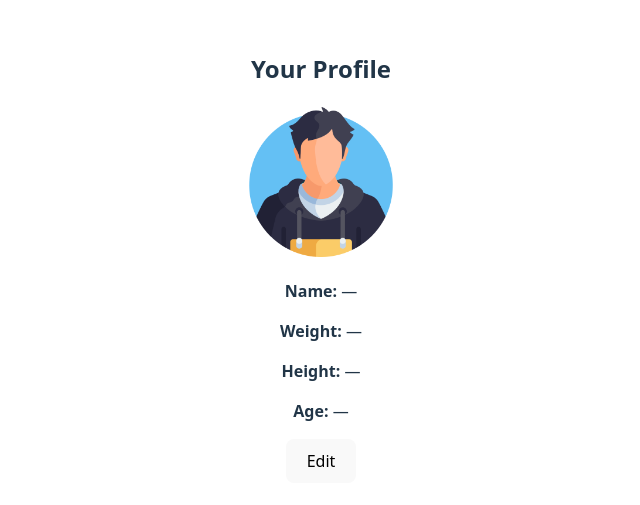
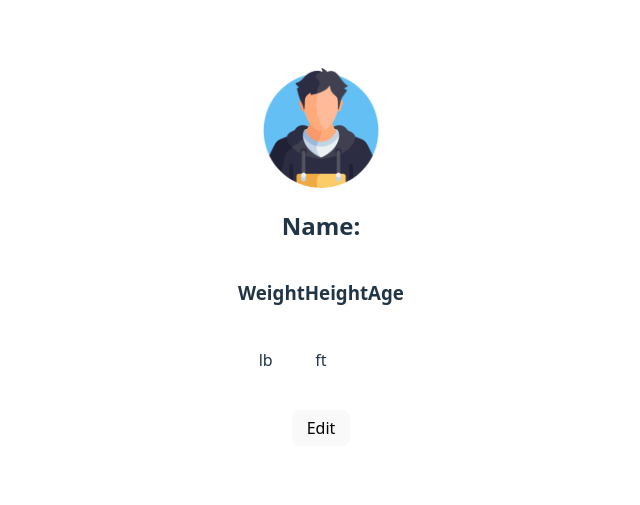
Before and after one commit to BibhasShris/Fitness-Tracker, a React (Vite) app in the folder Fit-Journey/: page / in a window 1280 px wide. Shown: the part 143-648 px from the top of the page, without its empty margins (319-959 px from the left). Built offline with nearby package versions, Linux system fonts and the light colour scheme.

Commit message:
profile css

```diff
--- a/Fit-Journey/src/Components/Profile.css
+++ b/Fit-Journey/src/Components/Profile.css
@@ -0,0 +1,36 @@
+.profile-card {
+  max-width: 360px;
+  margin: 0 auto; /* center horizontally */
+  text-align: center; /* center text */
+  padding: 20px;
+}
+
+.profile-pic {
+  display: block;
+  margin: 0 auto 16px auto; /* centers the image */
+  width: 120px;
+  height: 120px;
+  border-radius: 50%;
+  object-fit: cover;
+}
+
+.profile-name {
+  margin-bottom: 16px;
+}
+
+.profile-row {
+  display: flex;
+  justify-content: space-around; /* even spacing */
+  margin: 6px 0;
+}
+
+.profile-row h3,
+.profile-row p {
+  flex: 1;
+  text-align: center;
+}
+
+.edit-btn {
+  margin-top: 16px;
+  padding: 6px 14px;
+}
--- a/Fit-Journey/src/Components/Profile.jsx
+++ b/Fit-Journey/src/Components/Profile.jsx
@@ -1,5 +1,6 @@
-import { useState, useEffect } from "react";
-import ProfilePic from "../img/profilePic.png";
+import { useState } from "react";
+import ProfileView from "./ProfileView";
+import ProfileEdit from "./ProfileEdit";
 
 export default function Profile() {
   const [name, setName] = useState("");
@@ -8,113 +9,56 @@ export default function Profile() {
   const [age, setAge] = useState("");
   const [isEditing, setIsEditing] = useState(false);
 
-  // Load data on mount
-  useEffect(() => {
-    const savedData = localStorage.getItem("profileData");
-    if (savedData) {
-      const parsed = JSON.parse(savedData);
-      setName(parsed.name || "");
-      setWeight(parsed.weight || "");
-      setHeight(parsed.height || "");
-      setAge(parsed.age || "");
-    }
-  }, []);
+  const [tempName, setTempName] = useState(name);
+  const [tempWeight, setTempWeight] = useState(weight);
+  const [tempHeight, setTempHeight] = useState(height);
+  const [tempAge, setTempAge] = useState(age);
 
-  // Handle save
+  function handleEdit() {
+    setTempName(name);
+    setTempWeight(weight);
+    setTempHeight(height);
+    setTempAge(age);
+    setIsEditing(true);
+  }
+
   function handleSave() {
-    const profileData = { name, weight, height, age };
-    localStorage.setItem("profileData", JSON.stringify(profileData));
+    setName(tempName);
+    setWeight(tempWeight);
+    setHeight(tempHeight);
+    setAge(tempAge);
     setIsEditing(false);
   }
 
-  // Handle cancel — revert to saved version
   function handleCancel() {
-    const savedData = localStorage.getItem("profileData");
-    if (savedData) {
-      const parsed = JSON.parse(savedData);
-      setName(parsed.name || "");
-      setWeight(parsed.weight || "");
-      setHeight(parsed.height || "");
-      setAge(parsed.age || "");
-    }
     setIsEditing(false);
   }
 
   return (
-    <div className="profile">
-      <h2>Your Profile</h2>
-      <img src={ProfilePic} alt="Profile" width="150" />
-
+    <div>
       {isEditing ? (
-        // EDIT MODE
-        <form>
-          <label>
-            Name:
-            <input
-              placeholder="Enter your name"
-              value={name}
-              onChange={(e) => setName(e.target.value)}
-            />
-          </label>
-
-          <label>
-            Weight (lb):
-            <input
-              placeholder="Enter weight"
-              value={weight}
-              onChange={(e) => setWeight(e.target.value)}
-            />
-          </label>
-
-          <label>
-            Height (ft):
-            <input
-              placeholder="Enter height"
-              value={height}
-              onChange={(e) => setHeight(e.target.value)}
-            />
-          </label>
-
-          <label>
-            Age:
-            <input
-              placeholder="Enter age"
-              value={age}
-              onChange={(e) => setAge(e.target.value)}
-            />
-          </label>
-
-          <div style={{ marginTop: "10px" }}>
-            <button type="button" onClick={handleSave}>
-              Save
-            </button>
-            <button
-              type="button"
-              onClick={handleCancel}
-              style={{ marginLeft: "8px" }}
-            >
-              Cancel
-            </button>
-          </div>
-        </form>
+        // Editing mode
+        <ProfileEdit
+          tempName={tempName}
+          tempWeight={tempWeight}
+          tempHeight={tempHeight}
+          tempAge={tempAge}
+          setTempName={setTempName}
+          setTempWeight={setTempWeight}
+          setTempHeight={setTempHeight}
+          setTempAge={setTempAge}
+          onSave={handleSave}
+          onCancel={handleCancel}
+        />
       ) : (
-        // VIEW MODE
-        <section>
-          <p>
-            <strong>Name:</strong> {name || "—"}
-          </p>
-          <p>
-            <strong>Weight:</strong> {weight ? `${weight} lb` : "—"}
-          </p>
-          <p>
-            <strong>Height:</strong> {height ? `${height} ft` : "—"}
-          </p>
-          <p>
-            <strong>Age:</strong> {age || "—"}
-          </p>
-
-          <button onClick={() => setIsEditing(true)}>Edit</button>
-        </section>
+        // View Mode
+        <ProfileView
+          name={name}
+          weight={weight}
+          height={height}
+          age={age}
+          onEdit={handleEdit}
+        />
       )}
     </div>
   );
--- /dev/null
+++ b/Fit-Journey/src/Components/ProfileEdit.jsx
@@ -0,0 +1,63 @@
+export default function ProfileEdit({
+  tempName,
+  tempWeight,
+  tempHeight,
+  tempAge,
+  setTempName,
+  setTempWeight,
+  setTempHeight,
+  setTempAge,
+  onSave,
+  onCancel,
+}) {
+  return (
+    <form>
+      <section>
+        <label>
+          Name
+          <input
+            type="text"
+            value={tempName}
+            onChange={(e) => setTempName(e.target.value)}
+          />
+        </label>
+      </section>
+      <section>
+        <label>
+          Weight
+          <input
+            type="number"
+            value={tempWeight}
+            onChange={(e) => setTempWeight(e.target.value)}
+          />
+        </label>
+      </section>
+      <section>
+        <label>
+          Height
+          <input
+            type="number"
+            value={tempHeight}
+            onChange={(e) => setTempHeight(e.target.value)}
+          />
+        </label>
+      </section>
+      <section>
+        <label>
+          Age
+          <input
+            type="number"
+            value={tempAge}
+            onChange={(e) => setTempAge(e.target.value)}
+          />
+        </label>
+      </section>
+      <button type="button" onClick={onSave}>
+        Save
+      </button>
+      <button type="button" onClick={onCancel}>
+        Cancel
+      </button>
+    </form>
+  );
+}
--- /dev/null
+++ b/Fit-Journey/src/Components/ProfileView.jsx
@@ -0,0 +1,28 @@
+import ProfilePic from "../img/profilePic.png";
+import "./Profile.css";
+
+export default function ProfileView({ name, weight, height, age, onEdit }) {
+  return (
+    <div className="profile-card">
+      <img src={ProfilePic} alt="Profile" className="profile-pic" />
+
+      <h2 className="profile-name">Name: {name}</h2>
+
+      <div className="profile-row">
+        <h3>Weight</h3>
+        <h3>Height</h3>
+        <h3>Age</h3>
+      </div>
+
+      <div className="profile-row">
+        <p>{weight} lb</p>
+        <p>{height} ft</p>
+        <p>{age}</p>
+      </div>
+
+      <button type="button" onClick={onEdit} className="edit-btn">
+        Edit
+      </button>
+    </div>
+  );
+}
```
